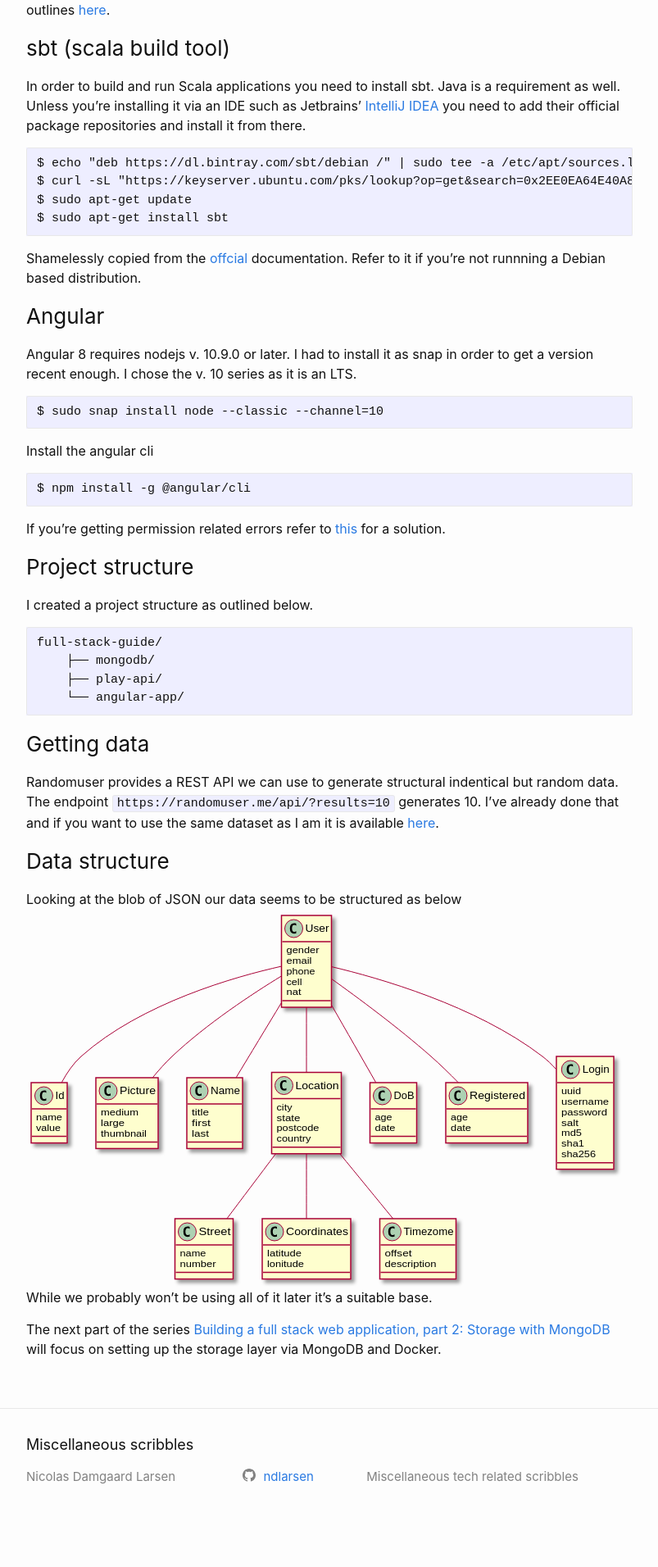
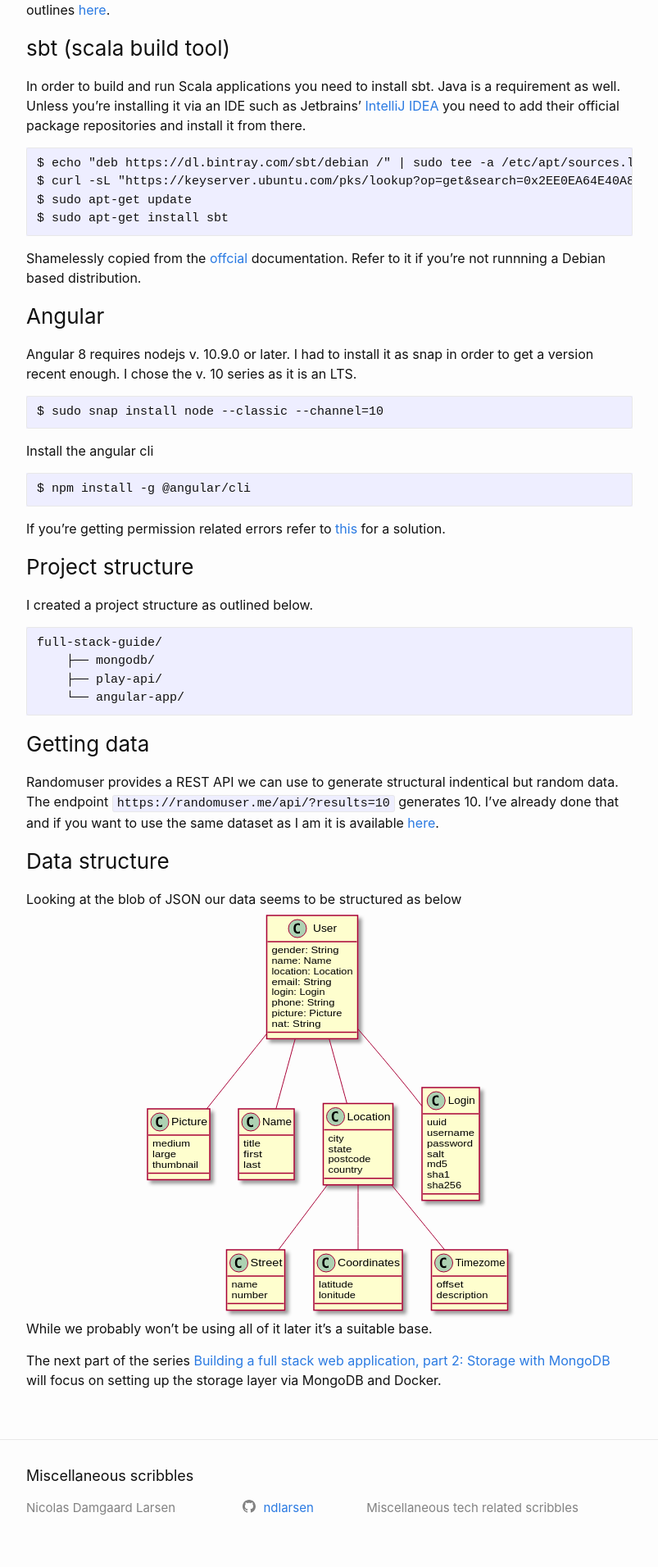
Before and after one commit to ndlarsen/ndlarsen.github.io, a Jekyll site: the page built from _posts/2019-10-05-building-a-full-stack-web-application-part-1-introduction-and-setup.md, in a window 1280 px wide. Shown: the part 1873-3785 px from the top of the page at 82% size, without its empty margins (238-1041 px from the left). Built offline with Jekyll 4.4.1, drawn with Linux system fonts in a browser that asks for light colours; before the commit the page ends 3747 px from its top, so only the background shows below that.

Commit message:
Post update.

````diff
--- a/_posts/2019-10-05-building-a-full-stack-web-application-part-1-introduction-and-setup.md
+++ b/_posts/2019-10-05-building-a-full-stack-web-application-part-1-introduction-and-setup.md
@@ -83,11 +83,11 @@ full-stack-guide/
 ```
 
 ### Getting data
-Randomuser provides a REST API we can use to generate structural indentical but random data. The endpoint `https://randomuser.me/api/?results=10` generates 10. I've already done that and if you want to use the same dataset as I am it is available [here](https://github.com/ndlarsen/fullstack-webapp-guide/blob/master/mongodb/users.json).
+Randomuser provides a REST API we can use to generate structural indentical but random data. The endpoint `https://randomuser.me/api/?results=10` generates 10. I've already done that and if you want to use the same dataset as I am it is available [here](https://randomuser.me/api/?inc=gender,name,email,nat,login,phone,picture,location&results=10&seed=fullstack).
 
 ### Data structure
 Looking at the blob of JSON our data seems to be structured as below
-![data structure](/assets/images/fullstack-webapp-guide/data_structure_diagram.svg)
+![data structure](/assets/images/fullstack-webapp-guide/data_structure_diagram.svg){: .center-image}
 While we probably won't be using all of it later it's a suitable base.
 
 The next part of the series [Building a full stack web application, part 2: Storage with MongoDB]({% post_url 2019-10-06-building-a-full-stack-web-application-part-2-storage-with-mongodb %}) will focus on setting up the storage layer via MongoDB and Docker.
````
Also changed, not shown: assets/images/fullstack-webapp-guide/data_structure_diagram.svg, 1 other file.
